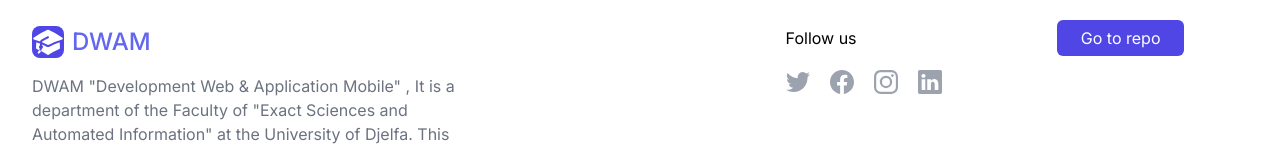
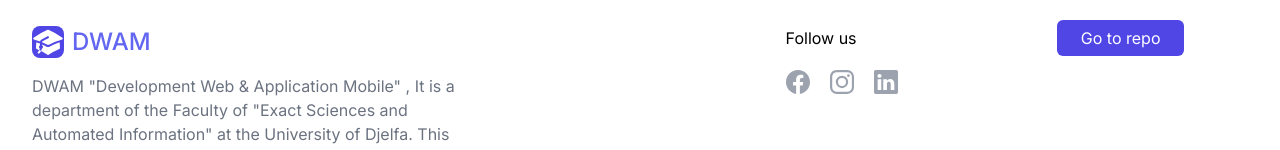
Before and after one commit to SalemDevLouy/DWAM, a Next.js app: page / in a window 1280 px wide. Shown: the part 3430-3580 px from the top of the page. Built offline with nearby package versions, Linux system fonts and the light colour scheme.

Commit message:
Update Footer.tsx
remove twiter icon and add sociel media links

```diff
--- a/src/components/Footer.tsx
+++ b/src/components/Footer.tsx
@@ -56,27 +56,20 @@ export function Footer() {
             <div>Follow us</div>
             <div className="flex mt-5 space-x-5 text-gray-400 dark:text-gray-500">
               <a
-                href="/"
-                rel="noopener"
-              >
-                <span className="sr-only">Twitter</span>
-                <Twitter />
-              </a>
-              <a
-                href="/"
+                href="https://www.facebook.com/abdeldjouad.louafi/"
                 rel="noopener"
               >
                 <span className="sr-only">Facebook</span>
                 <Facebook />
               </a>
               <a
-                href="/"
+                href="https://www.instagram.com/salem_louafi/"
                 rel="noopener"
               >
                 <span className="sr-only">Instagram</span>
                 <Instagram />
               </a>
-              <a href="/"  rel="noopener">
+              <a href="https://www.linkedin.com/in/salem-louafi-532869235/"  rel="noopener">
                 <span className="sr-only">Linkedin</span>
                 <Linkedin />
               </a>
```
